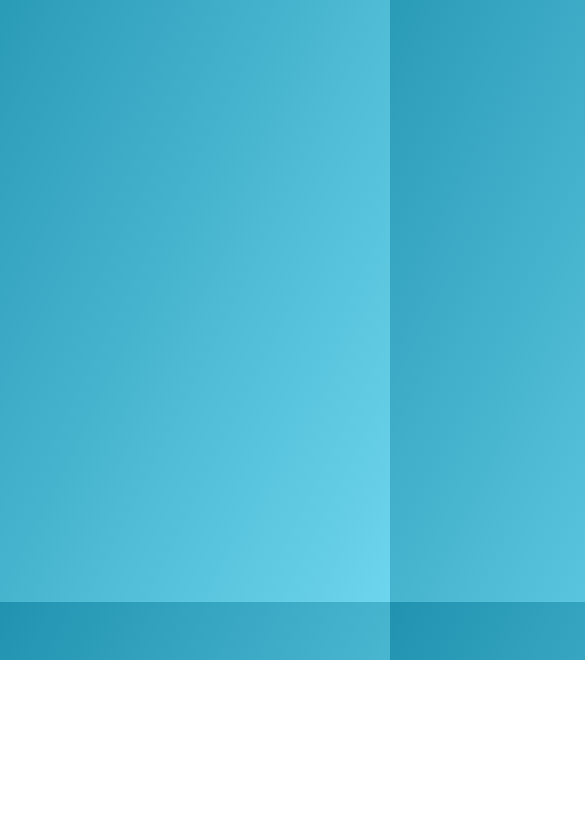
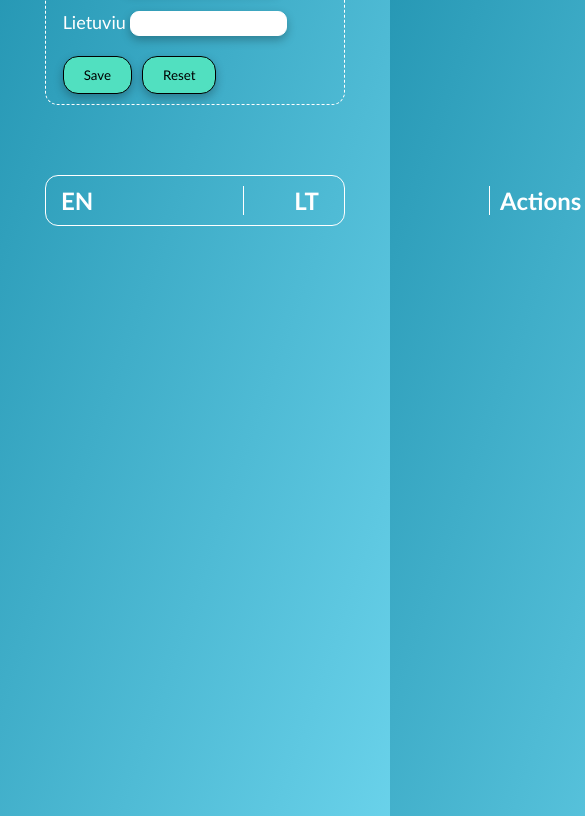
Before and after one commit to Paulius101/24-dictionary, a website with bundled scripts: page index.html in a window 390 px wide. Shown: the part 184-1000 px from the top of the page, 585 px wide, since content can reach past the window. Before the commit the page ends 844 px from the top, so only its background shows below. Built offline with nearby package versions, Linux system fonts and the light colour scheme.

Commit message:
baby steps towards responsive design

```diff
--- a/css/dictionary.css
+++ b/css/dictionary.css
@@ -5,7 +5,7 @@ body {
   display: flex;
   flex-wrap: wrap;
   flex-direction: column;
-  width: 900px;
+  max-width: 900px;
   margin: 50px calc(50% - 450px);
 }
 
@@ -26,6 +26,20 @@ form {
   margin: 30px 60px;
   font-size: 18px;
 }
+
+@media (max-width: 640px) {
+  .list,
+  .ivestis,
+  .titles,
+  .dictionary,
+  .top,
+  form {
+    display: grid;
+    max-width: 300px;
+    margin: 50px calc(50% - 150px);
+  }
+}
+
 .hide {
   display: none;
 }
@@ -85,13 +99,10 @@ h1 {
   padding-right: 150px;
   border-right: 1px white solid;
 }
-.lithuanian-tile {
+.lithuanian-title {
   padding-left: 50px;
   padding-right: 170px;
   border-right: 1px white solid;
-}
-h2 {
-  text-align: center;
 }
 .list {
   height: calc(100vh - 300px);
--- a/js/components/Dictionary.js
+++ b/js/components/Dictionary.js
@@ -88,7 +88,7 @@ class Dictionary {
                 <div class="english-title">
                     <h2>EN</h2>
                 </div>
-                <div class="lithuanian-tile">
+                <div class="lithuanian-title">
                     <h2>LT</h2>
                 </div>
                 <div class="actions">
```
